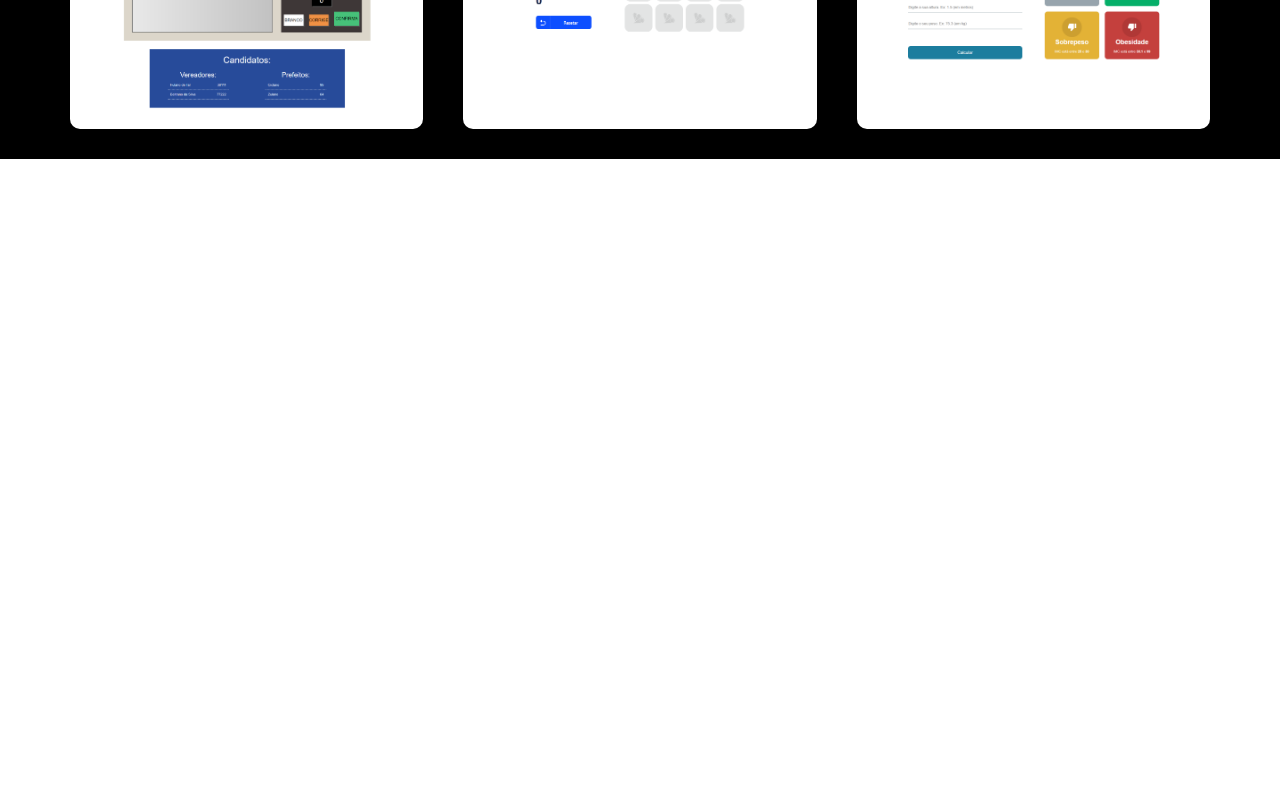
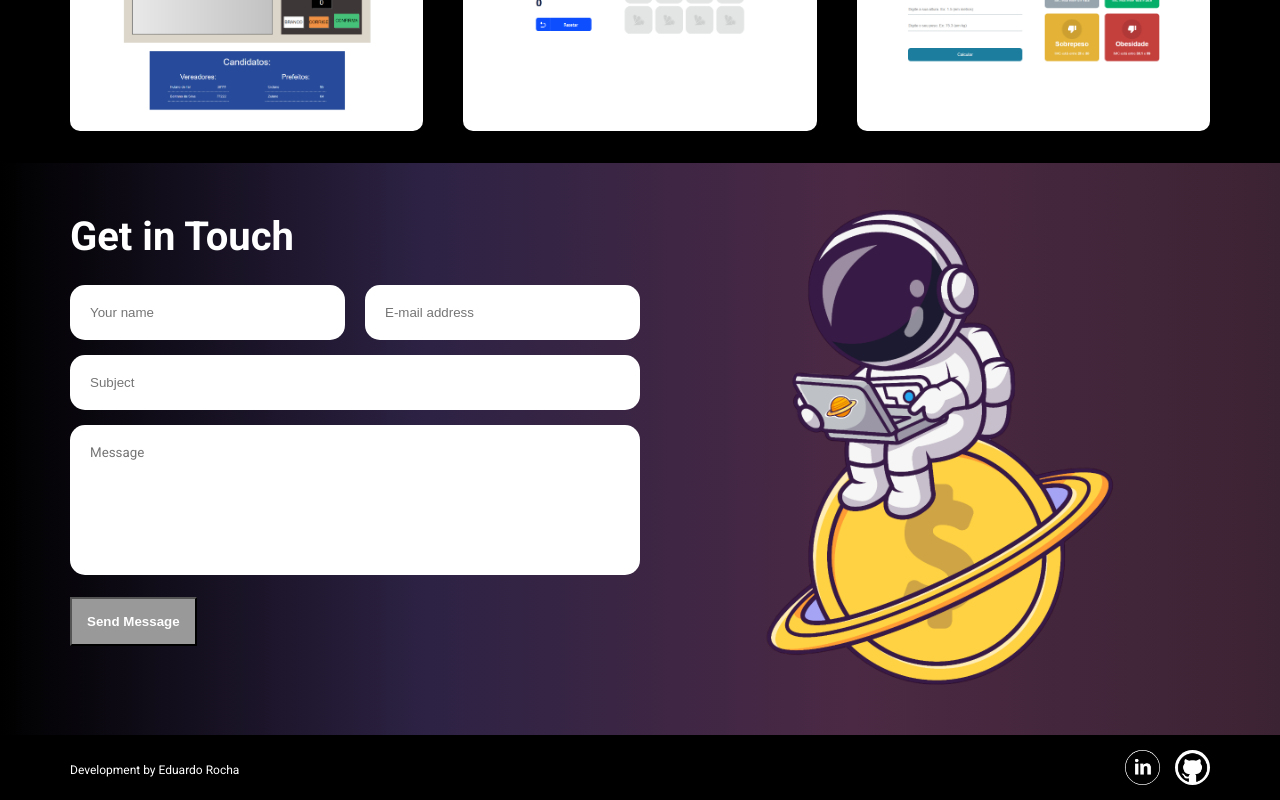
Before and after one commit to eduardorocham/portfolio, a React (Create React App) app: page / in a window 1280 px wide. Shown: the part 1802-2602 px from the top of the page. Before the commit the page ends 1961 px from the top, so only its background shows below. Built offline with nearby package versions, Linux system fonts and the light colour scheme.

Commit message:
full project

```diff
--- a/src/App.css
+++ b/src/App.css
@@ -10,7 +10,7 @@
 }
 
 body {
-  font-family: 'Roboto', sans-serif;;
+  font-family: 'Roboto', sans-serif;
 }
 
 .welcome-area {
--- a/src/App.tsx
+++ b/src/App.tsx
@@ -6,6 +6,8 @@ import Header from './components/Header/header';
 import WelcomeArea from './components/WelcomeArea/welcome-area';
 import SkillsArea from './components/SkillsArea/skills-area';
 import ProjectArea from './components/ProjectsArea/project-area';
+import ContactArea from './components/ContactArea/contact-area';
+import Footer from './components/Footer/footer';
 
 function App() {
   return (
@@ -18,6 +20,8 @@ function App() {
       </div>
       <SkillsArea />
       <ProjectArea />
+      <ContactArea />
+      <Footer />
     </div>
   );
 }
--- /dev/null
+++ b/src/components/ContactArea/contact-area.css
@@ -0,0 +1,73 @@
+* {
+    box-sizing: border-box;
+}
+
+.contact-area {
+    background: linear-gradient(to right,#000, #2D2244, #4B2944, #3C2333);
+}
+
+.contact-area-content {
+    display: flex;
+}
+
+.contact-area-left, .contact-area-right {
+    flex: 1;
+}
+
+.contact-area-left h1 {
+    color: #FFF;
+    margin-top: 5rem;
+    font-size: 4rem;
+}
+
+form {
+    width: 100%;
+    margin-top: 2.5rem;
+}
+
+fieldset {
+    width: 100%;
+    display: grid;
+    grid-template-columns: repeat(2, 1fr);
+    gap: 2rem;
+    border: 0;
+}
+
+textarea {
+    resize: none;
+    height: 15rem;
+}
+
+textarea::placeholder {
+    font-family: 'Roboto', sans-serif;
+}
+
+textarea, #name, #email, #subject, #message {
+    outline: 0;
+    padding: 2rem;
+    border-radius: 1.5rem;
+    border: 0;
+    width: 100%;
+}
+
+textarea, #subject, #message {
+    margin-top: 1.5rem;
+}
+
+input[type='submit'] {
+    margin-top: 2rem;
+    padding: 1.5rem;
+    background-color: #999;
+    color: #FFF;
+    font-weight: bold;
+    cursor: pointer;
+}
+
+input[type='submit']:hover {
+    background-color: #FFF;
+    color: #000;
+}
+
+.contact-area-right img {
+    width: 100%;
+}
--- /dev/null
+++ b/src/components/ContactArea/contact-area.tsx
@@ -0,0 +1,36 @@
+import './contact-area.css';
+import { Container } from '../container';
+
+const AstronautaImage = require("../../assets/images/astronauta.png") as string;
+
+const ContactArea = () => {
+    return (
+        <div className="contact-area">
+            <Container>
+                <div className='contact-area-content'>
+                    <div className='contact-area-left'>
+                        <h1>Get in Touch</h1>
+                        <form>
+                            <fieldset>
+                                <div className='campo'>
+                                    <input type='text' id ='name' name='name' placeholder='Your name'/>
+                                </div>
+                                <div className='campo'>
+                                    <input type='email' id='email' name='email' placeholder='E-mail address'/>
+                                </div>
+                            </fieldset>
+                            <input type='text' id='subject' placeholder='Subject'/>
+                            <textarea placeholder='Message'/>
+                            <input type='submit' value='Send Message' />
+                        </form>
+                    </div>
+                    <div className='contact-area-right'>
+                        <img src={AstronautaImage} alt='astronauta-image' />
+                    </div>
+                </div>
+            </Container>
+        </div>
+    )
+};
+
+export default ContactArea;
--- /dev/null
+++ b/src/components/Footer/footer.css
@@ -0,0 +1,53 @@
+footer {
+    background-color: #000;
+    color: #FFF;
+    padding: 1.5rem 0;
+}
+
+.footer-content {
+    width: 100%;
+}
+
+.footer-contact {
+    display: flex;
+    justify-content: space-between;
+    align-items: center;
+}
+
+.logo {
+    font-size: 1.8rem;
+}
+
+.logo span {
+    color: #fcf258;
+}
+
+.logo, .logo span {
+    font-weight: 700;
+}
+
+.social {
+    display: grid;
+    grid-template-columns: repeat(2, 1fr);
+    gap: 1.5rem;
+}
+
+.social-icon {
+    background-color: #FFF;
+    width: 3.5rem;
+    height: 3.5rem;
+    border-radius: 50%;
+    cursor: pointer;
+}
+
+.social-icon img {
+    width: 100%;
+    height: 100%;
+    object-fit: cover;
+}
+
+.author {
+    font-size: 1.2rem;
+    text-align: right;
+    margin-top: 0.5rem;
+}
--- /dev/null
+++ b/src/components/Footer/footer.tsx
@@ -0,0 +1,29 @@
+import './footer.css';
+import { Container } from '../container';
+
+const linkedinIcon = require("../../assets/images/linkedin_icon.png") as string;
+const gitHubIcon = require("../../assets/images/github_icon.png") as string;
+
+const Footer = () => {
+    return (
+        <footer>
+            <Container>
+                <div className='footer-content'>
+                    <div className='footer-contact'>
+                        <div className='author'>Development by Eduardo Rocha</div>
+                        <div className='social'>
+                            <a href='https://www.linkedin.com/in/eduardo-rocha-553486212/' target='_blank' className='social-icon'>
+                                <img src={linkedinIcon} alt='linkedin-icon' />
+                            </a>
+                            <a href='https://github.com/eduardorocham' target='_blank' className='social-icon'>
+                                <img src={gitHubIcon} alt='github-icon' />
+                            </a>
+                        </div>
+                    </div>
+                </div>
+            </Container>
+        </footer>
+    )
+};
+
+export default Footer;
--- a/src/components/ProjectsArea/project-area.tsx
+++ b/src/components/ProjectsArea/project-area.tsx
@@ -15,12 +15,24 @@ const ProjectArea = () => {
                 <div className='projects-area-content'>
                     <h1>Projects</h1>
                     <div className='projects'>
+                        <a href='https://github.com/eduardorocham/food-ecommerce' target='_blank'>
                             <img src={EcommerceImage} alt='e-commerce-image'/>
+                        </a>
+                        <a href='https://github.com/eduardorocham/star-wars-app' target='_blank'>
                             <img src={StarWarsImage} alt='star-wars-image' />
+                        </a>
+                        <a href='https://github.com/eduardorocham/petshop' target='_blank'>
                             <img src={PetshopImage} alt='petshop-image' />
+                        </a>
+                        <a href='https://github.com/eduardorocham/urna' target='_blank'>
                             <img src={UrnaImage} alt='urna-image' />
+                        </a>
+                        <a href='https://github.com/eduardorocham/memory-game' target='_blank'>
                             <img src={MemoryGameImage} alt='memory-game-imc' />
+                        </a>
+                        <a href='https://github.com/eduardorocham/react_calc_imc' target='_blank'>
                             <img src={CalcImcImage} alt='calc-imc-image' />
+                        </a>
                     </div>
                 </div>
             </Container>
```
Also changed, not shown: src/assets/images/astronauta.png (added), src/assets/images/atronauta.png (deleted). Lines whose indentation alone changed are shown as unchanged.
